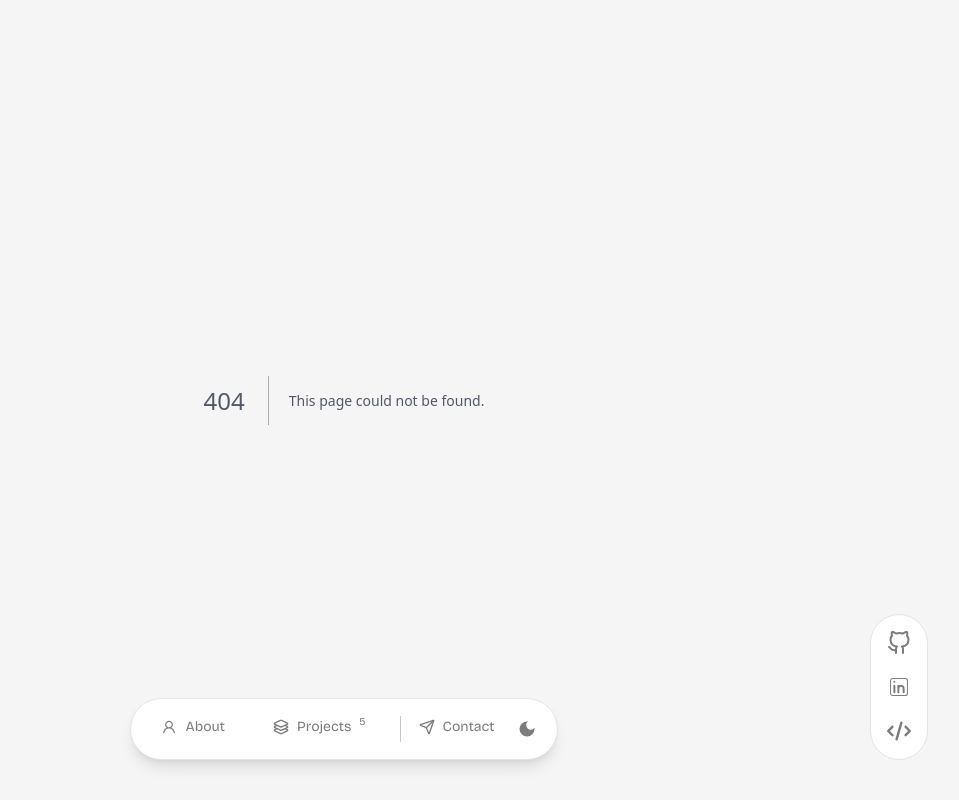
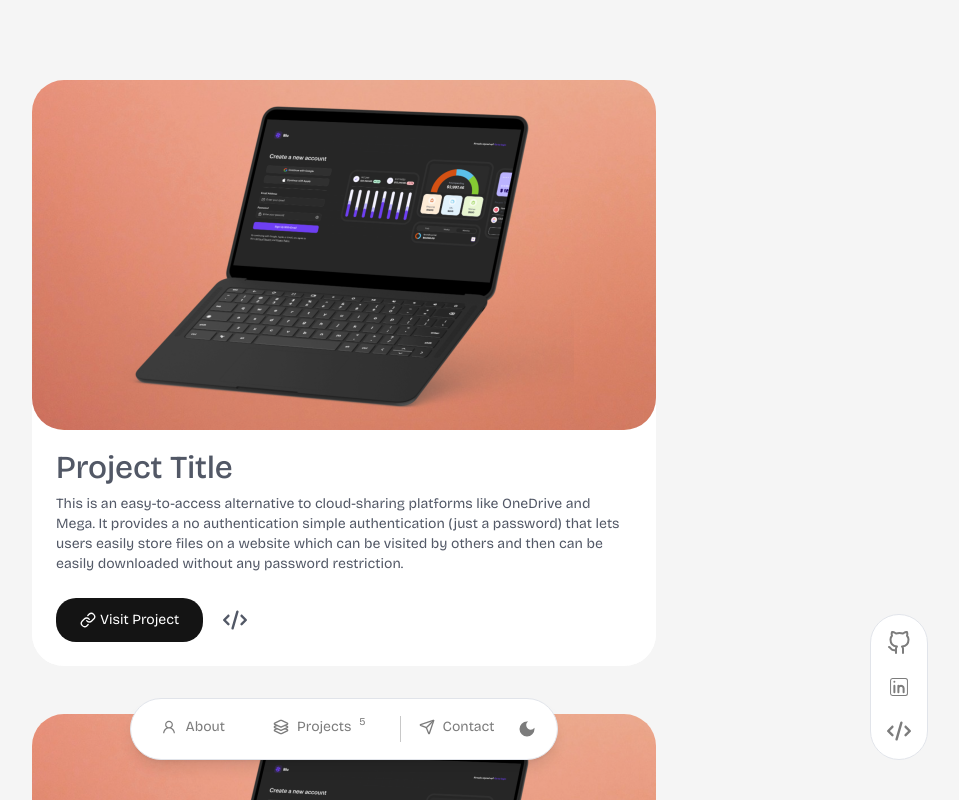
Before and after one commit to kingbary/my-portfolio-v2, a Next.js app: page /projects in a window 1280 px wide. Before the commit this address had no page. Shown: the whole page, without its empty margins (296-1255 px from the left). Built offline with nearby package versions, Linux system fonts and the light colour scheme.

Commit message:
Feat: project section

```diff
--- a/app/components/NavBar.tsx
+++ b/app/components/NavBar.tsx
@@ -19,12 +19,12 @@ function NavBar() {
         <div className='absolute hidden w-fit bottom-10 bg-white border border-[#E1E4EA] rounded-[32px] shadow-lg transition-colors ease-in duration-500 md:block dark:bg-black dark:border-[#2B303B]'>
             <ul className='flex p-[6px] text-sm text-darkGray dark:text-lightGray'>
                 <li className='size-fit px-6 py-3 rounded-full cursor-pointer transition-all duration-500 hover:bg-[#F5F7FA] dark:hover:bg-[#1E1E1E]'>
-                    <Link href={"#"} className='flex items-center gap-2'>
+                    <Link href={"/"} className='flex items-center gap-2'>
                         <AiOutlineUser size={16} /> About
                     </Link>
                 </li>
                 <li className='size-fit px-6 py-3 rounded-full cursor-pointer transition-all duration-500 hover:bg-[#F5F7FA] dark:hover:bg-[#1E1E1E]'>
-                    <Link href={"#"} className='flex items-center gap-2'>
+                    <Link href={"/projects"} className='flex items-center gap-2'>
                         <Layers3Icon size={16} /> Projects <sup>5</sup>
                     </Link>
                 </li>
--- /dev/null
+++ b/app/projects/page.tsx
@@ -0,0 +1,64 @@
+
+import { Link as LinkIcon } from 'lucide-react'
+import Link from 'next/link'
+import React from 'react'
+import { FaCode } from 'react-icons/fa6'
+
+function Projects() {
+    return (
+        <section className='min-h-screen w-full max-w-[624px] py-20 px-4 md:px-0'>
+            <div className='flex flex-col gap-12 mb-32'>
+                <div className='bg-white dark:bg-black rounded-[32px]'>
+                    <div className='bg-[url(/images/project-img.png)] bg-cover bg-center h-[350px] w-full rounded-[32px]'></div>
+                    <div className='p-6 bg-white dark:bg-black rounded-b-[32px]'>
+                        <div>
+                            <h2 className='text-[32px] font-medium mb-3 leading-7'>Project Title</h2>
+                            <p className='text-sm'>
+                                This is an easy-to-access alternative to cloud-sharing platforms like OneDrive and Mega.
+                                It provides a no authentication simple authentication (just a password) that lets users
+                                easily store files on a website which can be visited by others and then can be easily
+                                downloaded without any password restriction.
+                            </p>
+                        </div>
+                        <div className='mt-6 flex items-center gap-3'>
+                            <Link href={"#"}>
+                                <button
+                                    className="flex items-center gap-1 px-6 py-3 bg-black-500 text-sm text-white rounded-[20px] transition-[padding] duration-300 ease-linear hover:px-8 dark:text-black-500 dark:bg-lightGray"><LinkIcon size={16} />Visit Project
+                                </button>
+                            </Link>
+                            <div className='size-fit flex items-center justify-center p-2 rounded-full hover:bg-[#F5F7FA] dark:hover:bg-black-500' title='Source code'>
+                                <Link href={"#"}><FaCode size={24} /></Link>
+                            </div>
+                        </div>
+                    </div>
+                </div>
+                <div className='bg-white dark:bg-black rounded-[32px]'>
+                    <div className='bg-[url(/images/project-img.png)] bg-cover bg-center h-[350px] w-full rounded-[32px]'></div>
+                    <div className='p-6 bg-white dark:bg-black rounded-b-[32px]'>
+                        <div>
+                            <h2 className='text-[32px] font-medium mb-3'>Project Title</h2>
+                            <p className='text-sm'>
+                                This is an easy-to-access alternative to cloud-sharing platforms like OneDrive and Mega.
+                                It provides a no authentication simple authentication (just a password) that lets users
+                                easily store files on a website which can be visited by others and then can be easily
+                                downloaded without any password restriction.
+                            </p>
+                        </div>
+                        <div className='mt-6 flex items-center gap-3'>
+                            <Link href={"#"}>
+                                <button
+                                    className="flex items-center gap-1 px-6 py-3 bg-black-500 text-sm text-lightGray rounded-[20px] transition-[padding] duration-300 ease-linear hover:px-8 dark:text-black-500 dark:bg-lightGray"><LinkIcon size={16} />Visit Project
+                                </button>
+                            </Link>
+                            <div className='size-fit flex items-center justify-center p-2 rounded-full hover:bg-[#F5F7FA] dark:hover:bg-black-500' title='Source code'>
+                                <Link href={"#"}><FaCode size={24} /></Link>
+                            </div>
+                        </div>
+                    </div>
+                </div>
+            </div>
+        </section>
+    )
+}
+
+export default Projects
```
Also changed, not shown: public/images/project-img.png (added).
